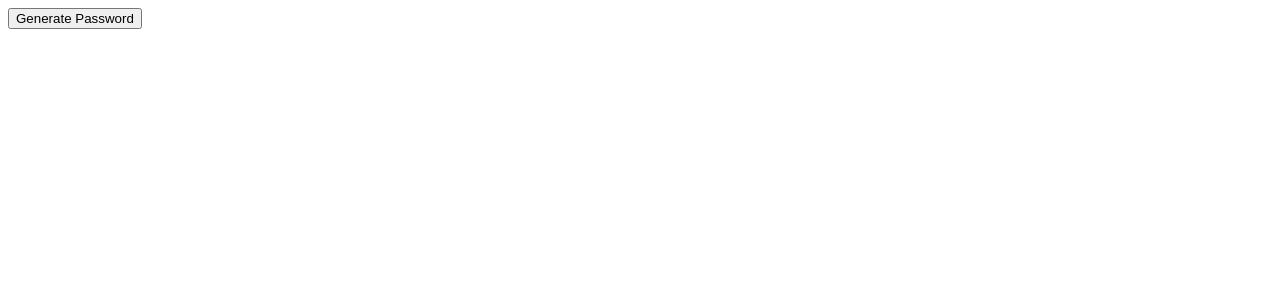
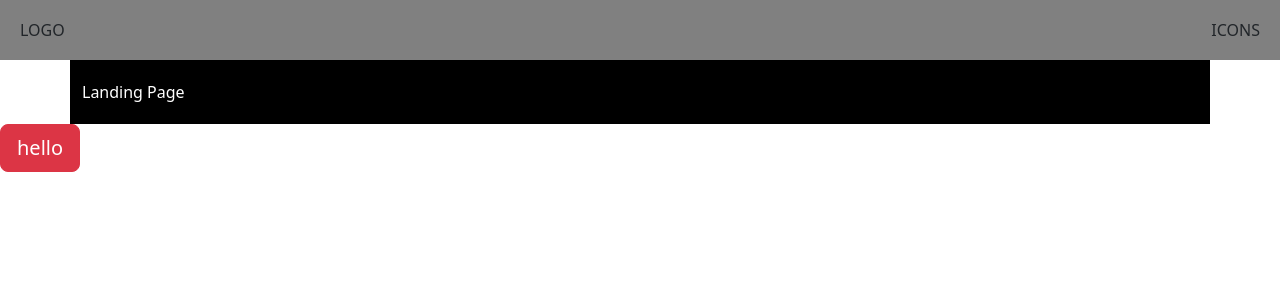
Before and after one commit to mern-trainer/Hari-MERN, a React (Vite) app in the folder ReactJS/app/: page / in a window 1280 px wide. Shown: the top 300 px of the page. Built offline with nearby package versions, Linux system fonts and the light colour scheme.

Commit message:
styling with css and bootstrap

```diff
--- a/ReactJS/app/package.json
+++ b/ReactJS/app/package.json
@@ -10,6 +10,7 @@
         "preview": "vite preview"
     },
     "dependencies": {
+        "bootstrap": "^5.3.6",
         "react": "^19.1.0",
         "react-dom": "^19.1.0"
     },
--- a/ReactJS/app/src/App.jsx
+++ b/ReactJS/app/src/App.jsx
@@ -1,40 +1,9 @@
-import { Fragment } from "react"
+import LandingPage from "./pages/LandingPage";
 
-const App = () => { // component
-
-    const age = 30;
-    const city = "Bangalore";
-
-    const handleClick = () => {
-        console.log("Button Clicked")
-    } // function
-
-    const handleClickWithArg = (arg) => {
-        console.log("Button Clicked with arg", arg)
-    } // function
-
-    const generateRandomPassword = () => {
-        const string = "abcdefghijklmnopqrstuvwxyzABCDEFGHIJKLMNOPQRSTUVWXYZ0123456789!@#$%^&*()_+";
-        let password = "";
-        for (let i = 0; i < 16; i++){
-            const randomIndex = Math.floor(Math.random() * string.length);
-            password += string[randomIndex];
-        }
-        document.getElementById("pass").innerHTML = password;
-        document.getElementById("history").innerHTML += password + "<br/>"
-    }
-
-    return <Fragment>
-        {/* <div>{age}</div>
-        <div>City: {city}</div>
-        <button onClick={handleClick}>Click Me</button>
-        <button onClick={() => handleClickWithArg(10)}>Click Me - Arg</button> */}
-        <div>
-            <div id="pass"></div>
-            <button onClick={generateRandomPassword}>Generate Password</button>
-            <div id="history"></div>
-        </div>
-    </Fragment>
+const App = () => {
+    return <div>
+        <LandingPage />
+    </div>
 }
 
 export default App;
--- /dev/null
+++ b/ReactJS/app/src/components/Header.jsx
@@ -0,0 +1,15 @@
+const Header = () => {
+    return <div style={{
+        backgroundColor: "gray",
+        height: "60px",
+        display: "flex",
+        justifyContent: "space-between",
+        alignItems: "center",
+        paddingInline: "20px"
+    }}>
+        <div>LOGO</div>
+        <div>ICONS</div>
+    </div>
+}
+
+export default Header;
--- a/ReactJS/app/src/main.jsx
+++ b/ReactJS/app/src/main.jsx
@@ -1,5 +1,6 @@
 import { createRoot } from "react-dom/client"
 import App from "./App";
+import "bootstrap/dist/css/bootstrap.min.css"
 
 const container = document.getElementById("root");
 
--- /dev/null
+++ b/ReactJS/app/src/pages/LandingPage.css
@@ -0,0 +1,5 @@
+.container{
+    background-color: black;
+    color: white;
+    padding: 20px;
+}
--- /dev/null
+++ b/ReactJS/app/src/pages/LandingPage.jsx
@@ -0,0 +1,12 @@
+import Header from "../components/Header";
+import "./LandingPage.css"
+
+const LandingPage = () => {
+    return <div>
+        <Header />
+        <div className="container">Landing Page</div>
+        <button className="btn btn-danger btn-lg">hello</button>
+    </div>
+}
+
+export default LandingPage;
```
Also changed, not shown: 1 other file (tests, documents, lock files or other folders).
